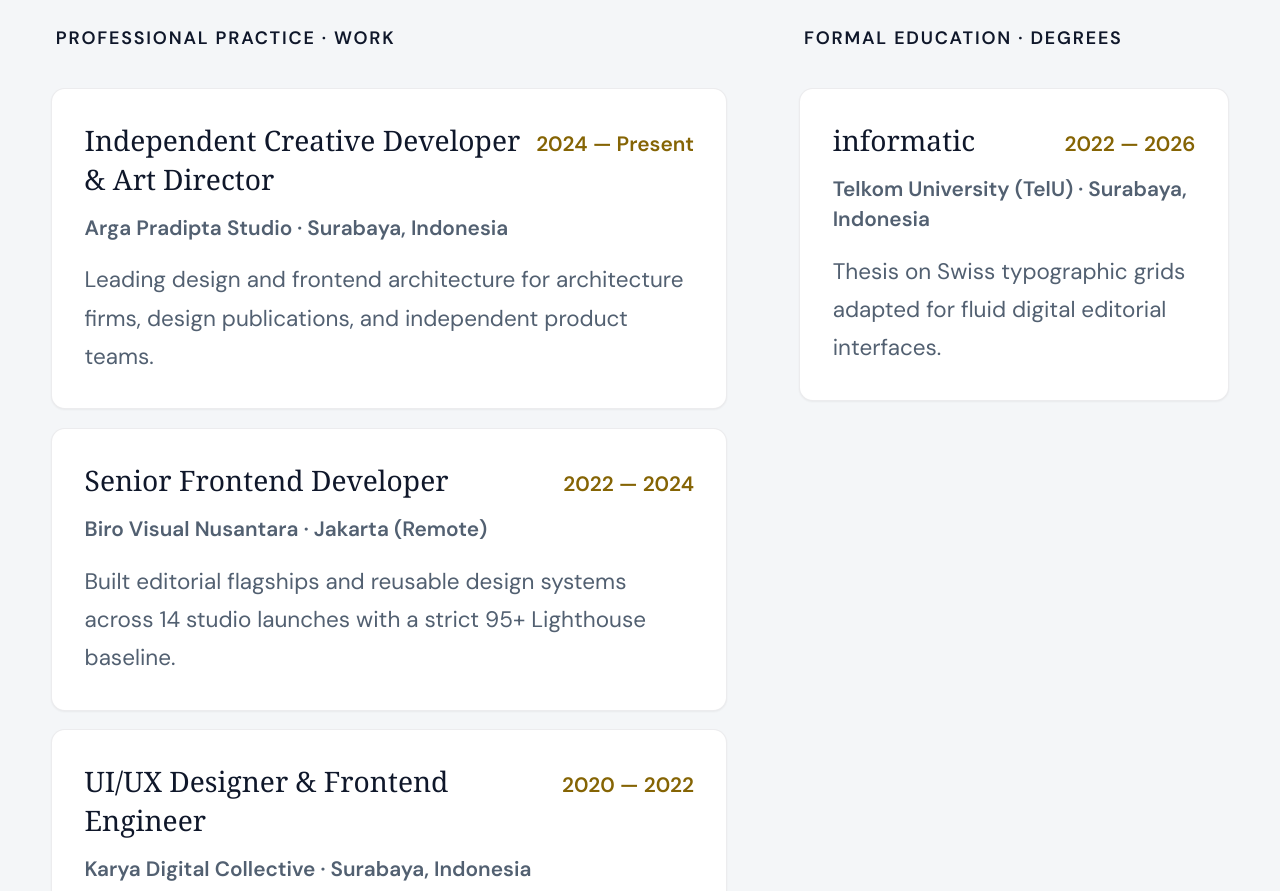
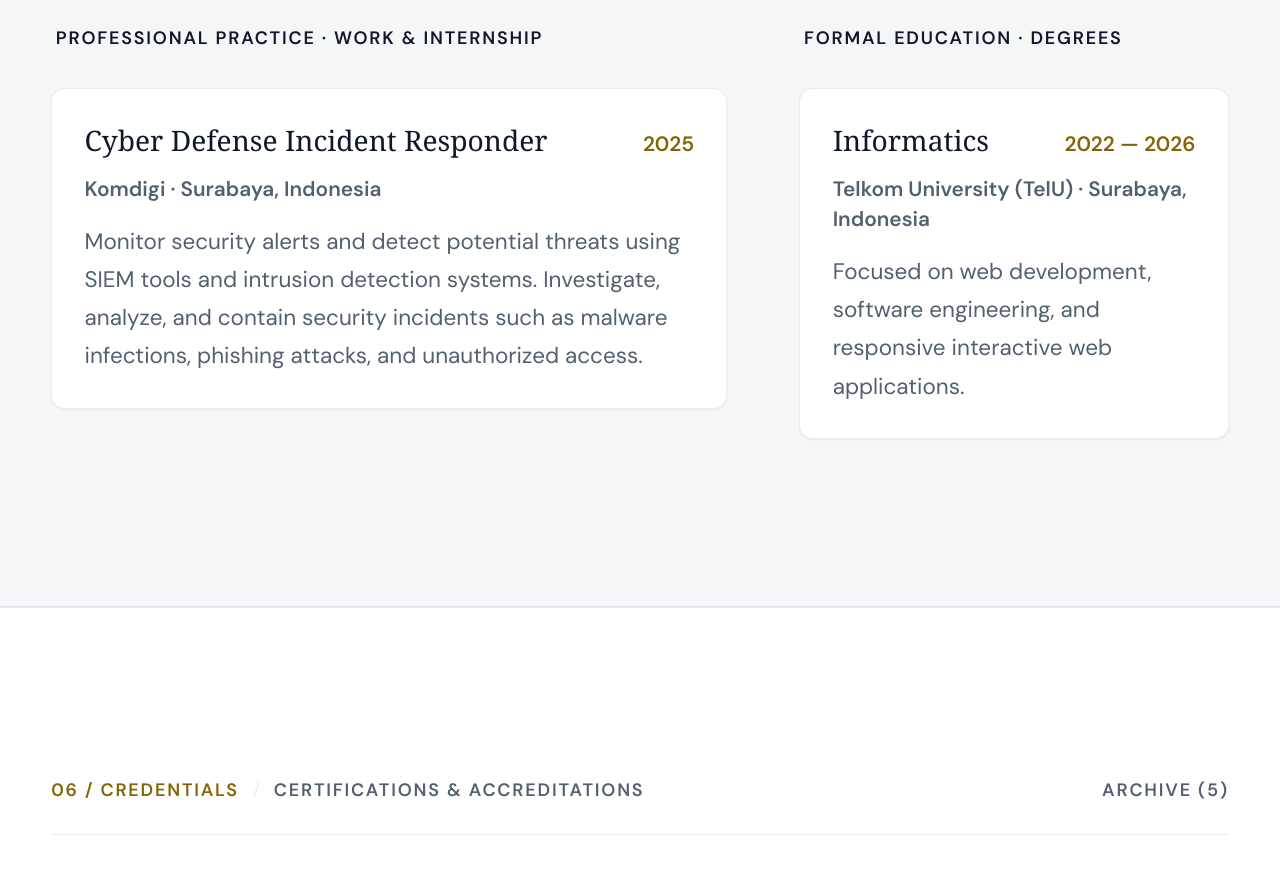
Before and after one commit to m-elangs/m-elangs.github.io, a Next.js app: page / in a window 1280 px wide. Shown: the part 8700-9591 px from the top of the page. Built offline with nearby package versions, Linux system fonts and the light colour scheme.

Commit message:
fix(experience): keep only single experience (Cyber Defense Incident Responder at Komdigi) and support internship type

```diff
--- a/components/Experience.tsx
+++ b/components/Experience.tsx
@@ -1,7 +1,7 @@
 import { experience } from "@/data/experience";
 
 export default function Experience() {
-  const workItems = experience.filter((item) => item.type === "work");
+  const workItems = experience.filter((item) => item.type === "work" || item.type.toLowerCase() === "internship");
   const educationItems = experience.filter((item) => item.type === "education");
 
   return (
@@ -14,14 +14,14 @@ export default function Experience() {
             <span className="text-border">/</span>
             <span className="type-label text-muted">Chronology</span>
           </div>
-          <span className="type-label text-muted text-left sm:text-right">2016 &mdash; Present</span>
+          <span className="type-label text-muted text-left sm:text-right">2022 &mdash; Present</span>
         </div>
 
         <div className="editorial-grid gap-y-12">
           {/* Work History */}
           <div className="col-span-4 md:col-span-8 lg:col-span-7 space-y-6 sm:space-y-8">
             <h3 className="type-label text-[#0F172A] px-1 text-[16px] sm:text-[17px]">
-              Professional Practice &middot; Work
+              Professional Practice &middot; Work &amp; Internship
             </h3>
             <div className="space-y-4">
               {workItems.map((item, idx) => (
--- a/data/experience.ts
+++ b/data/experience.ts
@@ -11,7 +11,7 @@ export interface ExperienceItem {
   organization: string;
   location: string;
   note: string;
-  type: "work" | "education";
+  type: "work" | "education" | "internship" | "Internship";
 }
 
 export const services: ServiceItem[] = [
@@ -52,35 +52,19 @@ export const services: ServiceItem[] = [
 
 export const experience: ExperienceItem[] = [
   {
-    period: "2024 — Present",
-    role: "Independent Creative Developer & Art Director [GANTI]",
-    organization: "Arga Pradipta Studio",
+    period: "2025",
+    role: "Cyber Defense Incident Responder",
+    organization: "Komdigi",
     location: "Surabaya, Indonesia",
-    note: "Leading design and frontend architecture for architecture firms, design publications, and independent product teams. [GANTI]",
-    type: "work",
-  },
-  {
-    period: "2022 — 2024",
-    role: "Senior Frontend Developer [GANTI]",
-    organization: "Biro Visual Nusantara",
-    location: "Jakarta (Remote)",
-    note: "Built editorial flagships and reusable design systems across 14 studio launches with a strict 95+ Lighthouse baseline. [GANTI]",
-    type: "work",
-  },
-  {
-    period: "2020 — 2022",
-    role: "UI/UX Designer & Frontend Engineer [GANTI]",
-    organization: "Karya Digital Collective",
-    location: "Surabaya, Indonesia",
-    note: "Bridged visual design and React implementation for hospitality and cultural clients across Southeast Asia. [GANTI]",
-    type: "work",
+    note: "Monitor security alerts and detect potential threats using SIEM tools and intrusion detection systems. Investigate, analyze, and contain security incidents such as malware infections, phishing attacks, and unauthorized access.",
+    type: "Internship",
   },
   {
     period: "2022 — 2026",
-    role: "informatic",
+    role: "Informatics",
     organization: "Telkom University (TelU)",
     location: "Surabaya, Indonesia",
-    note: "Thesis on Swiss typographic grids adapted for fluid digital editorial interfaces. [GANTI]",
+    note: "Focused on web development, software engineering, and responsive interactive web applications.",
     type: "education",
   },
 ];
```
